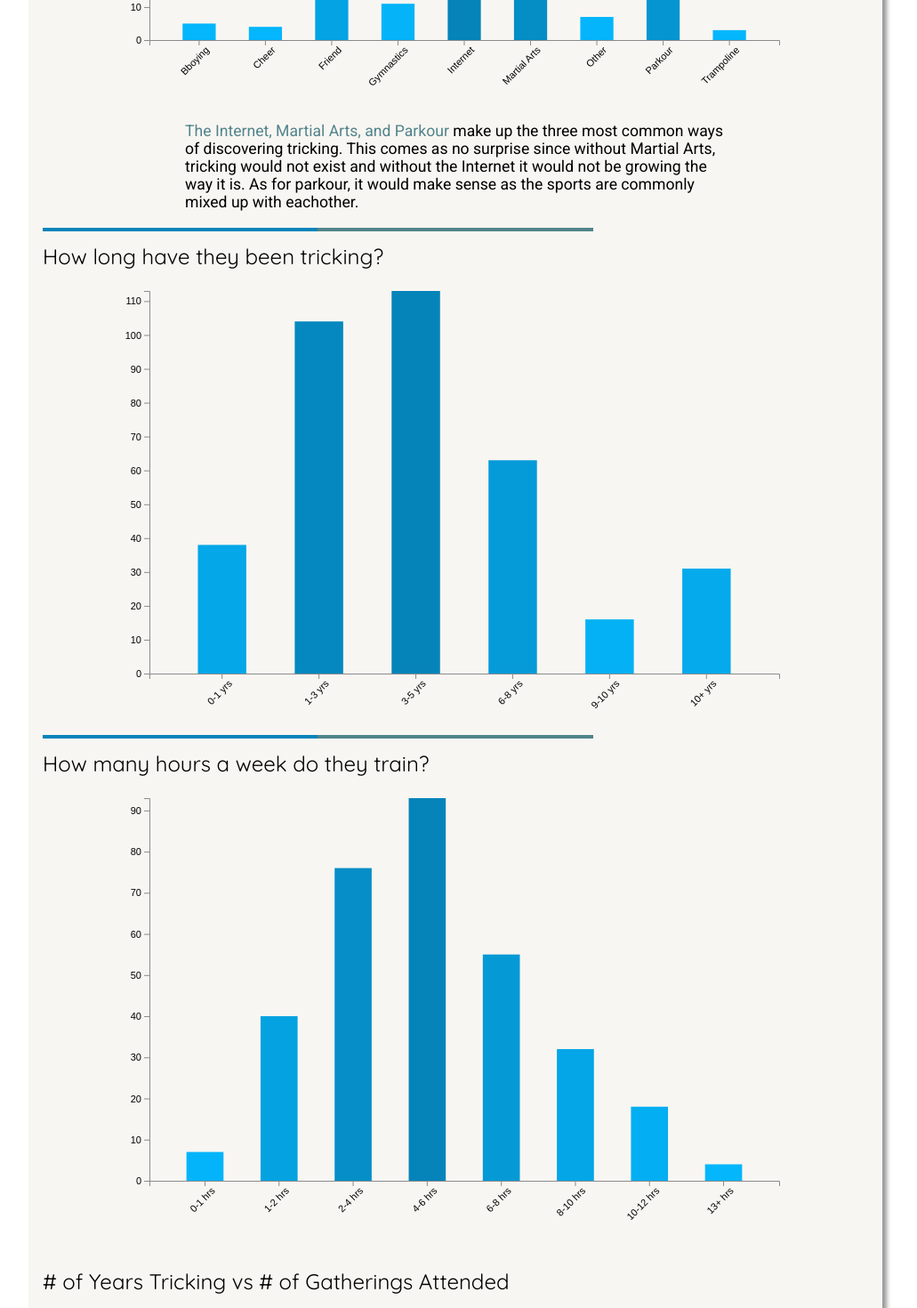
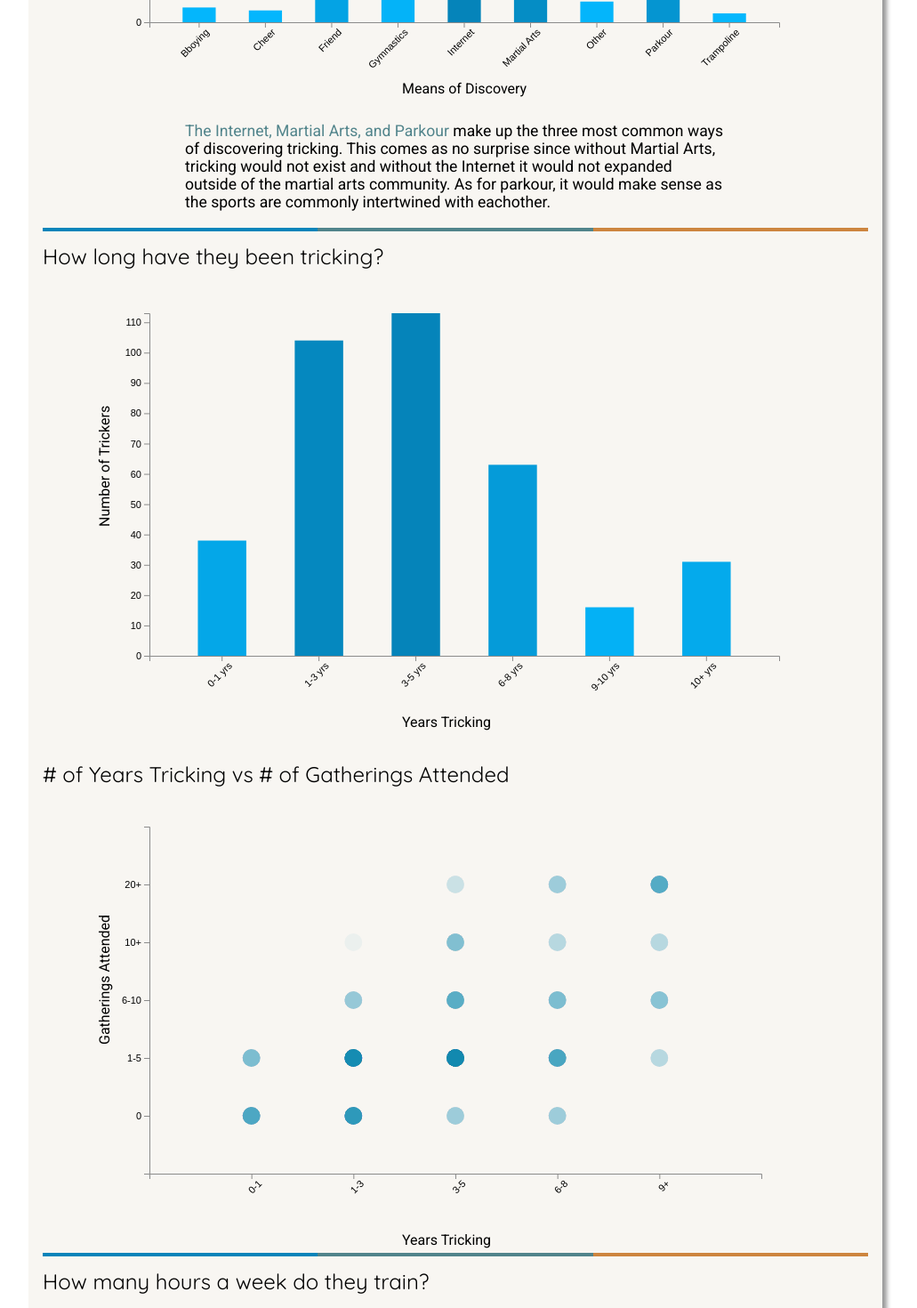
Before and after one commit to mantism/TrickingSurvey, a React (Create React App) app: page / in a window 1280 px wide. Shown: the part 2700-4170 px from the top of the page at 89% size, without its empty margins (128-1159 px from the left). Built offline with nearby package versions, Linux system fonts and the light colour scheme.

Commit message:
added axes labels

```diff
--- a/src/Axes.jsx
+++ b/src/Axes.jsx
@@ -11,6 +11,7 @@ const Axes = ({scales, margins, svgHeight, svgWidth, xLabel, yLabel}) => {
     translate: `translate(0, ${height - margins.bottom})`,
     tickSize: height - margins.top - margins.bottom,
     label: xLabel,
+    transformLabel: `translate(${width / 2 - margins.left / 2}, ${height - margins.bottom / 2})`
   }
 
   const yProps = {
@@ -18,7 +19,8 @@ const Axes = ({scales, margins, svgHeight, svgWidth, xLabel, yLabel}) => {
     scale: scales.yScale,
     translate: `translate(${margins.left}, 0)`,
     tickSize: width - margins.left - margins.right,
-    label: yLabel
+    label: yLabel,
+    transformLabel: `translate(${margins.left / 2}, ${height / 2 - margins.bottom / 2}) rotate(-90 20,40)`
   }
 
   return (
--- a/src/Axis.jsx
+++ b/src/Axis.jsx
@@ -21,10 +21,15 @@ class Axis extends Component {
 
   render() {
     return (
-      <g className={`Axis Axis-${this.props.orient}`}
-         ref={(el) => { this.axisElement = el;}}
-         transform={this.props.translate}
-      />
+      <svg>
+        <g className={`Axis Axis-${this.props.orient}`}
+          ref={(el) => { this.axisElement = el;}}
+          transform={this.props.translate}
+        />
+        <text x='0' y='35' transform={`${this.props.transformLabel}`}>
+          {this.props.label}
+        </text>
+      </svg>
     )
   }
 }
--- a/src/BarChart.jsx
+++ b/src/BarChart.jsx
@@ -96,7 +96,6 @@ class BarChart extends Component {
              margins={this.props.margins}
              point={point}
              height={height}
-
         />
       )
     });
@@ -106,7 +105,7 @@ class BarChart extends Component {
 			  <svg viewBox={`0 0 ${width} ${height}`}>
           <Axes scales={{xScale, yScale}} margins={this.props.margins}
             svgHeight={height} svgWidth={width}
-            xLabel="testingXLabel" yLabel="testingYLabel" />
+            xLabel={this.props.xlabel} yLabel={this.props.ylabel} />
           {bars}
         </svg>
 
@@ -121,10 +120,10 @@ BarChart.defaultProps = {
   title: '',
   color: '#0584ba',
   margins: {
-    top: 20,
-    right: 30,
-    bottom: 30,
-    left: 40
+    left: 120,
+    top: 25,
+    right: 100,
+    bottom: 90
   }
 }
 
--- a/src/BarSection.jsx
+++ b/src/BarSection.jsx
@@ -4,21 +4,15 @@ import Divider from './Divider';
 
 class BarSection extends Component {
   render() {
-    const margins = {
-      left: 120,
-      top: 0,
-      right: 100,
-      bottom: 70
-    }
-
     const classNames = 'BarSection ' + this.props.class;
 
     return (
       <div className={classNames}>
-        <Divider size={2}/>
+        <Divider size={3}/>
         <h3> {this.props.description} </h3>
         <BarChart width={this.props.width} height={this.props.height} data={this.props.data}
-                  margins={margins} />
+          xlabel={this.props.xlabel} ylabel={this.props.ylabel}
+        />
         {this.props.children}
       </div>
     )
--- a/src/Experience.jsx
+++ b/src/Experience.jsx
@@ -5,7 +5,6 @@ import Header from './Header';
 import discoveryData from './data/discovery.json';
 import yearsData from './data/yearsTricking.json';
 import trainingData from './data/trainingHours.json';
-import gatheringData from './data/gatherings.json';
 import allData from './data/trickingsurveyresults.json';
 
 class Experience extends Component {
@@ -23,18 +22,24 @@ class Experience extends Component {
               and <i>"How many gatherings have you attended?"</i>
           </div>
           <div className="content" style={{"marginTop": "0"}}>
-            <BarSection data={discoveryData} class="Discovery" description="How did Trickers discover tricking?">
+            <BarSection data={discoveryData} class="Discovery" description="How did Trickers discover tricking?"
+            xlabel="Means of Discovery" ylabel="Number of Trickers">
               <div className="section" style={{'marginBottom': '1.5rem'}}>
                 <p><span className="highlight">The Internet, Martial Arts, and Parkour</span> make up the three most common ways of discovering tricking.
                   This comes as no surprise since without Martial Arts, tricking would not exist and without the
-                  Internet it would not be growing the way it is. As for parkour, it would make sense as
-                  the sports are commonly mixed up with eachother.
+                  Internet it would not expanded outside of the martial arts community. As for parkour, it would make sense as
+                  the sports are commonly intertwined with eachother.
                 </p>
               </div>
             </BarSection>
-            <BarSection data={yearsData} class="Years" description="How long have they been tricking?"/>
-            <BarSection data={trainingData} class="Training" description="How many hours a week do they train?"/>
+            <BarSection data={yearsData} class="Years" description="How long have they been tricking?"
+              xlabel="Years Tricking" ylabel="Number of Trickers"
+            />
             <YearsVsGatherings data={allData} class="Years-Gatherings"/>
+            <BarSection data={trainingData} class="Training" description="How many hours a week do they train?"
+              xlabel="Hours per Week" ylabel="Number of Trickers"
+            />
+
           </div>
 
 
--- a/src/ScatterPlot.jsx
+++ b/src/ScatterPlot.jsx
@@ -97,7 +97,7 @@ class ScatterPlot extends Component {
           cy={yScale(point.numGatherings)}
           r={10}
           fill='#0584ba'
-          fillOpacity='0.1'
+          fillOpacity='0.05'
           data-tip={dataStr}
         />
       );
@@ -106,8 +106,10 @@ class ScatterPlot extends Component {
     return (
       <div className="chart-section" ref={(el)=> { this.container = el}} style={{height}}>
         <svg viewBox={`0 0 ${width} ${height}`}>
+          <Axes scales={{xScale, yScale}} margins={this.props.margins} svgHeight={height} svgWidth={width}
+            xLabel={this.props.xlabel} yLabel={this.props.ylabel}
+          />
           {circles}
-          <Axes scales={{xScale, yScale}} margins={this.props.margins} svgHeight={height} svgWidth={width} />
         </svg>
       </div>
     );
@@ -120,9 +122,9 @@ ScatterPlot.defaultProps = {
   padding: 25,
   margins: {
     top: 20,
-    right: 30,
-    bottom: 30,
-    left: 40
+    right: 100,
+    bottom: 90,
+    left: 120
   }
 }
 
--- a/src/YearsGatherings.jsx
+++ b/src/YearsGatherings.jsx
@@ -8,7 +8,9 @@ class YearsVsGatherings extends Component {
     return (
       <div className={classNames}>
         <h3> # of Years Tricking vs # of Gatherings Attended </h3>
-        <ScatterPlot data={this.props.data} class={this.props.class}/>
+        <ScatterPlot data={this.props.data} class={this.props.class}
+          xlabel="Years Tricking" ylabel="Gatherings Attended"
+        />
       </div>
     )
   }
```
